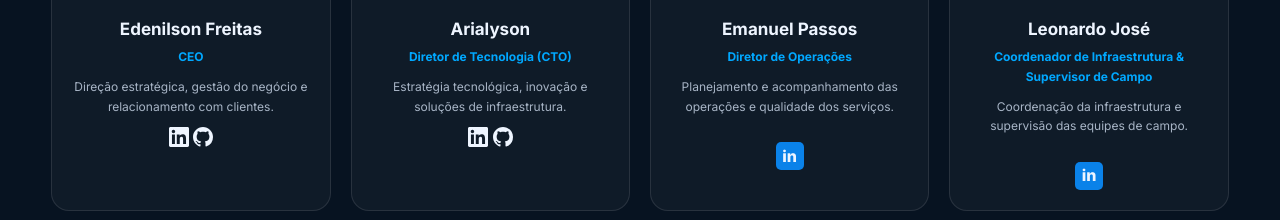
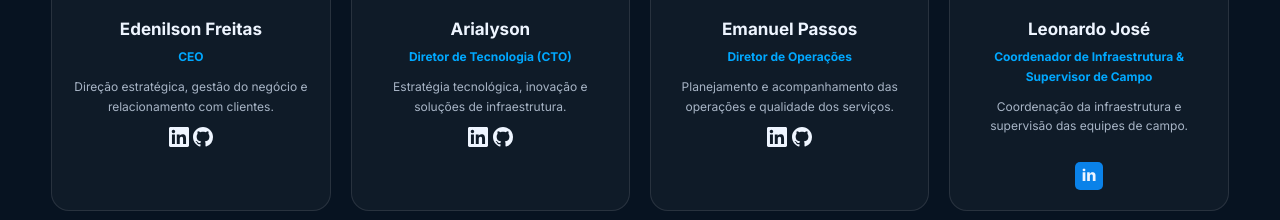
Before and after one commit to EdenilsonFreitas/Portifolio_Connecta, a plain HTML site: page index.html in a window 1280 px wide. Shown: the part 2381-2601 px from the top of the page. Drawn offline with Linux system fonts and the light colour scheme.

Commit message:
colocando as redes sociais de emanuel

```diff
--- a/index.html
+++ b/index.html
@@ -338,7 +338,47 @@
                 serviços.
               </p>
 
-              <a href="#" aria-label="LinkedIn de Emanuel Passos"> in </a>
+              <div class="social-links">
+                <a
+                  href="https://www.linkedin.com/in/emanuel-passos-235776430/"
+                  target="_blank"
+                  rel="noopener noreferrer"
+                  class="social-link"
+                  aria-label="LinkedIn de Emanuel Passos"
+                >
+                  <svg
+                    xmlns="http://www.w3.org/2000/svg"
+                    width="20"
+                    height="20"
+                    viewBox="0 0 24 24"
+                    fill="currentColor"
+                  >
+                    <path
+                      d="M20.447 20.452h-3.554v-5.569c0-1.328-.027-3.037-1.852-3.037-1.853 0-2.136 1.445-2.136 2.939v5.667H9.351V9h3.414v1.561h.046c.477-.9 1.637-1.85 3.37-1.85 3.601 0 4.267 2.37 4.267 5.455v6.286zM5.337 7.433c-1.144 0-2.063-.926-2.063-2.065 0-1.138.92-2.063 2.063-2.063 1.14 0 2.064.925 2.064 2.063 0 1.139-.925 2.065-2.064 2.065zm1.782 13.019H3.555V9h3.564v11.452zM22.225 0H1.771C.792 0 0 .774 0 1.729v20.542C0 23.227.792 24 1.771 24h20.451C23.2 24 24 23.227 24 22.271V1.729C24 .774 23.2 0 22.222 0h.003z"
+                    />
+                  </svg>
+                </a>
+
+                <a
+                  href="https://github.com/Emanuel-olv-pss"
+                  target="_blank"
+                  rel="noopener noreferrer"
+                  class="social-link"
+                  aria-label="GitHub de Emanuel Passos"
+                >
+                  <svg
+                    xmlns="http://www.w3.org/2000/svg"
+                    width="20"
+                    height="20"
+                    viewBox="0 0 24 24"
+                    fill="currentColor"
+                  >
+                    <path
+                      d="M12 0C5.37 0 0 5.37 0 12c0 5.31 3.435 9.795 8.205 11.385.6.105.825-.255.825-.57 0-.285-.015-1.23-.015-2.235-3.015.555-3.795-.735-4.035-1.41-.135-.345-.72-1.41-1.23-1.695-.42-.225-1.02-.78-.015-.795.945-.015 1.62.87 1.845 1.23 1.08 1.815 2.805 1.305 3.495.99.105-.78.42-1.305.765-1.605-2.67-.3-5.46-1.335-5.46-5.925 0-1.305.465-2.385 1.23-3.225-.12-.3-.54-1.53.12-3.15 0 0 1.005-.315 3.3 1.23.96-.27 1.98-.405 3-.405s2.04.135 3 .405c2.295-1.56 3.3-1.23 3.3-1.23.66 1.62.24 2.85.12 3.15.765.84 1.23 1.905 1.23 3.225 0 4.605-2.805 5.625-5.475 5.925.435.375.81 1.095.81 2.22 0 1.605-.015 2.895-.015 3.3 0 .315.225.69.825.57A12.02 12.02 0 0024 12c0-6.63-5.37-12-12-12z"
+                    />
+                  </svg>
+                </a>
+              </div>
             </article>
 
             <!-- LEONARDO -->
```
